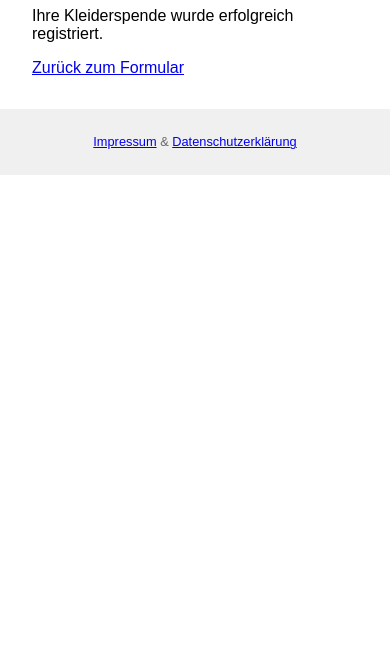
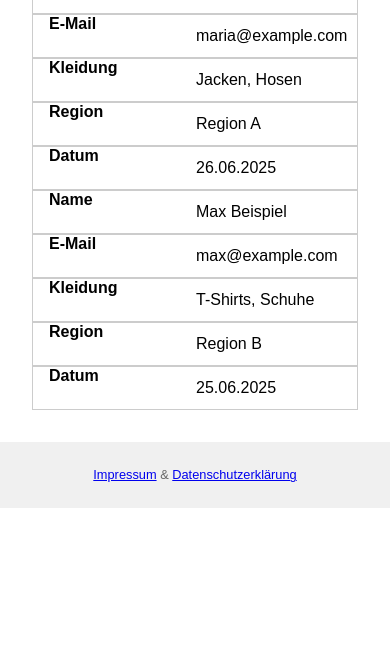
Before and after one commit to SchlichtDev/IU-Gender-Automat, a plain HTML site: page public/success.html in a window 390 px wide. Shown: the part 192-844 px from the top of the page. Drawn offline with Linux system fonts and the light colour scheme.

Commit message:
Spendenliste erstellt und responsive Tabelle integriert
- HTML-Struktur für donations.html ergänzt
- Tabelle zur Darstellung von Spenden hinzugefügt
- Responsives Design für Mobilgeräte implementiert

```diff
--- a/public/success.html
+++ b/public/success.html
@@ -2,8 +2,56 @@
 <html lang="de">
 <head>
   <meta charset="UTF-8">
-  <title>Danke</title>
+  <title>Spendenliste</title>
   <link rel="stylesheet" href="style.css">
+  <style>
+    table {
+      width: 100%;
+      border-collapse: collapse;
+      margin-top: 1rem;
+    }
+
+    th, td {
+      padding: 0.75rem;
+      border: 1px solid #ccc;
+      text-align: left;
+    }
+
+    th {
+      background-color: #f2f2f2;
+    }
+
+    @media (max-width: 600px) {
+      table, thead, tbody, th, td, tr {
+        display: block;
+      }
+
+      th {
+        display: none;
+      }
+
+      td {
+        position: relative;
+        padding-left: 50%;
+      }
+
+      td::before {
+        position: absolute;
+        top: 0;
+        left: 0;
+        width: 45%;
+        padding-left: 1rem;
+        font-weight: bold;
+        white-space: nowrap;
+      }
+
+      td:nth-of-type(1)::before { content: "Name"; }
+      td:nth-of-type(2)::before { content: "E-Mail"; }
+      td:nth-of-type(3)::before { content: "Kleidung"; }
+      td:nth-of-type(4)::before { content: "Region"; }
+      td:nth-of-type(5)::before { content: "Datum"; }
+    }
+  </style>
 </head>
 <body>
   <header>
@@ -16,9 +64,35 @@
   </header>
 
   <main>
-    <h1>Vielen Dank für Ihre Spende!</h1>
-    <p>Ihre Kleiderspende wurde erfolgreich registriert.</p>
-    <a href="/">Zurück zum Formular</a>
+    <h1>Spendenliste</h1>
+    <table>
+      <thead>
+        <tr>
+          <th>Name</th>
+          <th>E-Mail</th>
+          <th>Kleidung</th>
+          <th>Region</th>
+          <th>Datum</th>
+        </tr>
+      </thead>
+      <tbody>
+        <tr>
+          <td>Maria Muster</td>
+          <td>maria@example.com</td>
+          <td>Jacken, Hosen</td>
+          <td>Region A</td>
+          <td>26.06.2025</td>
+        </tr>
+        <tr>
+          <td>Max Beispiel</td>
+          <td>max@example.com</td>
+          <td>T-Shirts, Schuhe</td>
+          <td>Region B</td>
+          <td>25.06.2025</td>
+        </tr>
+        <!-- Weitere Spenden hier dynamisch einfügen -->
+      </tbody>
+    </table>
   </main>
 
   <footer>
```
